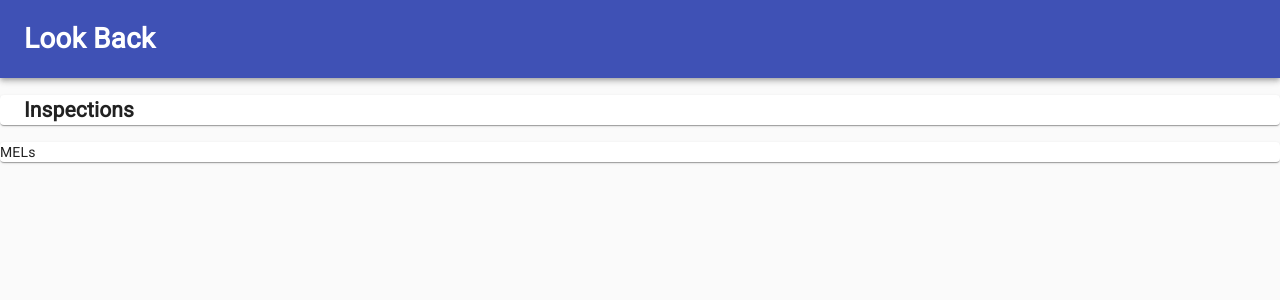
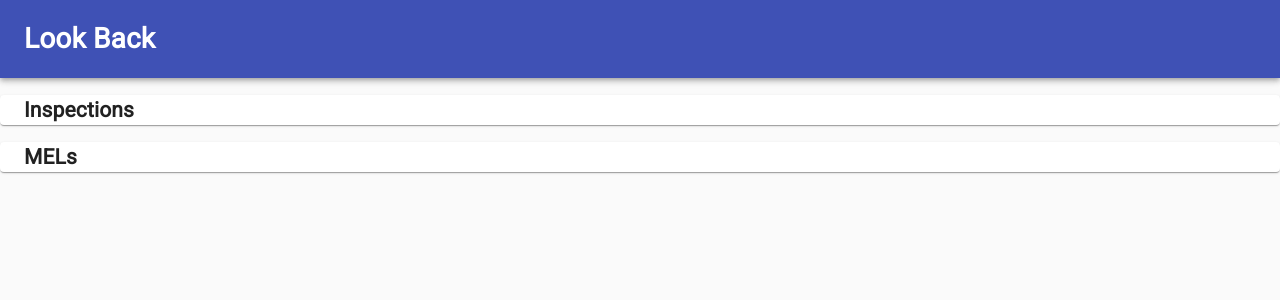
Before and after one commit to jonathanhhoward/look-back, a React (Create React App) app: page / in a window 1280 px wide. Shown: the top 300 px of the page. Built offline with nearby package versions, Linux system fonts and the light colour scheme.

Commit message:
Add styling to Mels

```diff
--- a/src/components/Mels/Mels.tsx
+++ b/src/components/Mels/Mels.tsx
@@ -1,5 +1,11 @@
-import { Paper } from "@material-ui/core";
+import { Container, Paper } from "@material-ui/core";
 
 export function Mels() {
-  return <Paper>MELs</Paper>;
+  return (
+    <Paper>
+      <Container>
+        <h2>MELs</h2>
+      </Container>
+    </Paper>
+  );
 }
```
